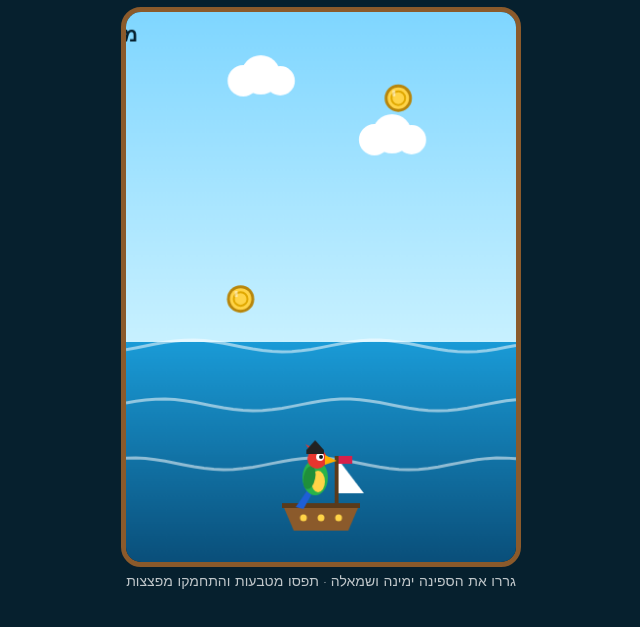
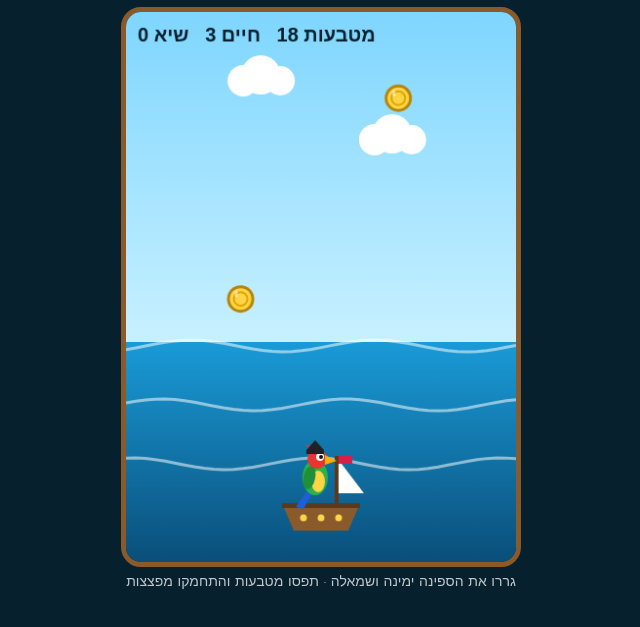
Before and after one commit to chunchila/pirate-parrot-coin-catcher, a plain HTML site: page index.html in a window 1280 px wide. Shown: the part 39-666 px from the top of the page, without its empty margins (319-959 px from the left). Drawn offline with Linux system fonts and the light colour scheme.

Commit message:
Fix canvas HUD text direction

```diff
--- a/index.html
+++ b/index.html
@@ -1,6 +1,6 @@
 <!doctype html><html lang="he" dir="rtl"><head><meta charset="utf-8"><meta name="viewport" content="width=device-width,initial-scale=1,user-scalable=no,viewport-fit=cover"><title>התוכי הפיראט - תופס מטבעות</title><style>*{margin:0;box-sizing:border-box}body{background:#06202e;color:#fff;font-family:"Comic Sans MS","Segoe UI",sans-serif;display:flex;flex-direction:column;align-items:center;touch-action:none;user-select:none;min-height:100vh}h1{margin:10px;font-size:22px;color:#ffd447;text-shadow:2px 2px #b8500b}canvas{width:min(96vw,400px);aspect-ratio:5/7;border-radius:20px;border:5px solid #8b5a2b}p{opacity:.75;font-size:14px;margin:6px}</style></head><body><h1>התוכי הפיראט</h1><canvas id="c" width="400" height="560"></canvas><p>גררו את הספינה ימינה ושמאלה · תפסו מטבעות והתחמקו מפצצות</p>
 <script>
-const c=document.getElementById('c'),x=c.getContext('2d');let best=+localStorage.parrotBest||0,px,it,sc,lives,t,over;
+const c=document.getElementById('c'),x=c.getContext('2d');x.direction='ltr';let best=+localStorage.parrotBest||0,px,it,sc,lives,t,over;
 function init(){px=200;it=[];sc=0;lives=3;t=0;over=false}
 function mv(e){const r=c.getBoundingClientRect();px=Math.max(40,Math.min(360,(e.clientX-r.left)*400/r.width))}
 c.addEventListener('pointermove',mv);c.addEventListener('pointerdown',e=>{if(over)init();else mv(e)});
```
